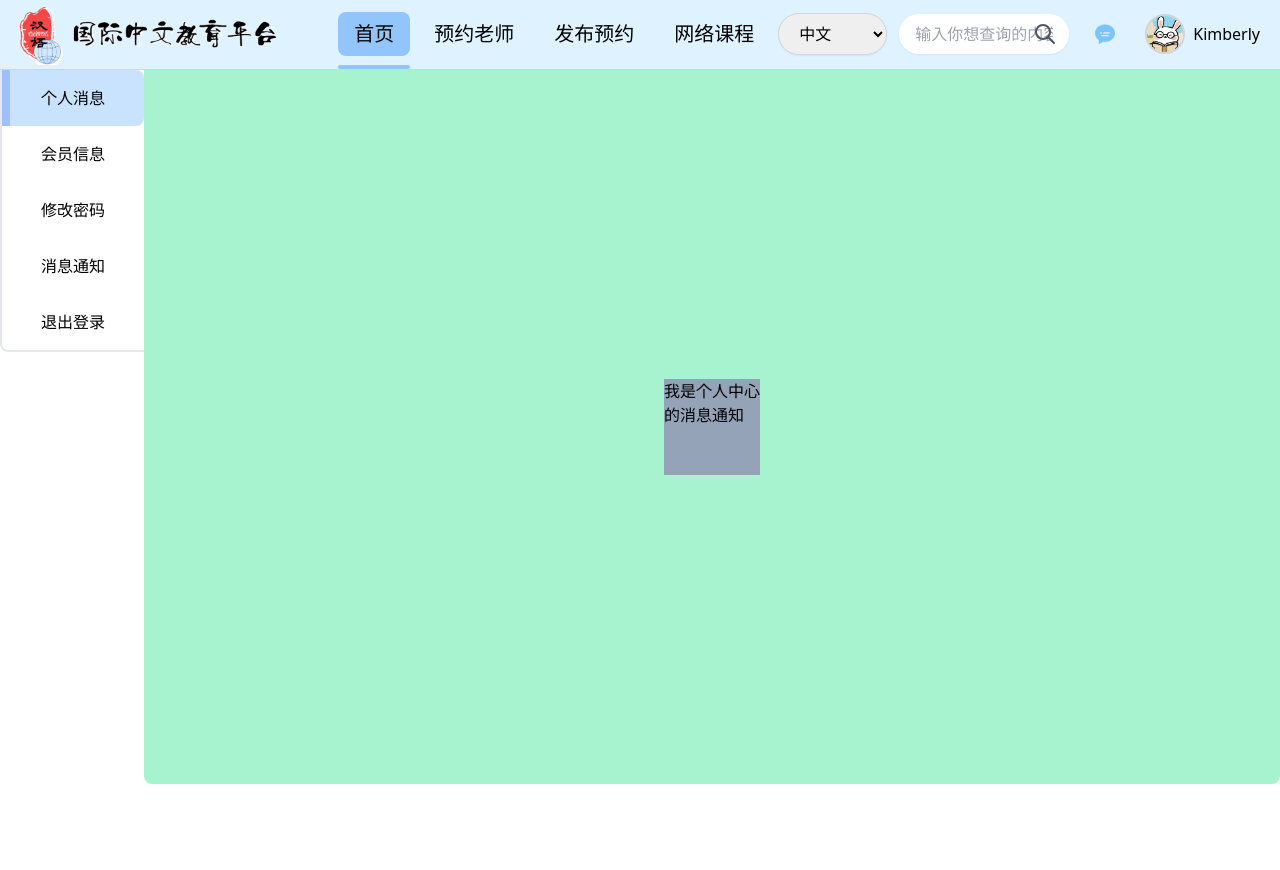
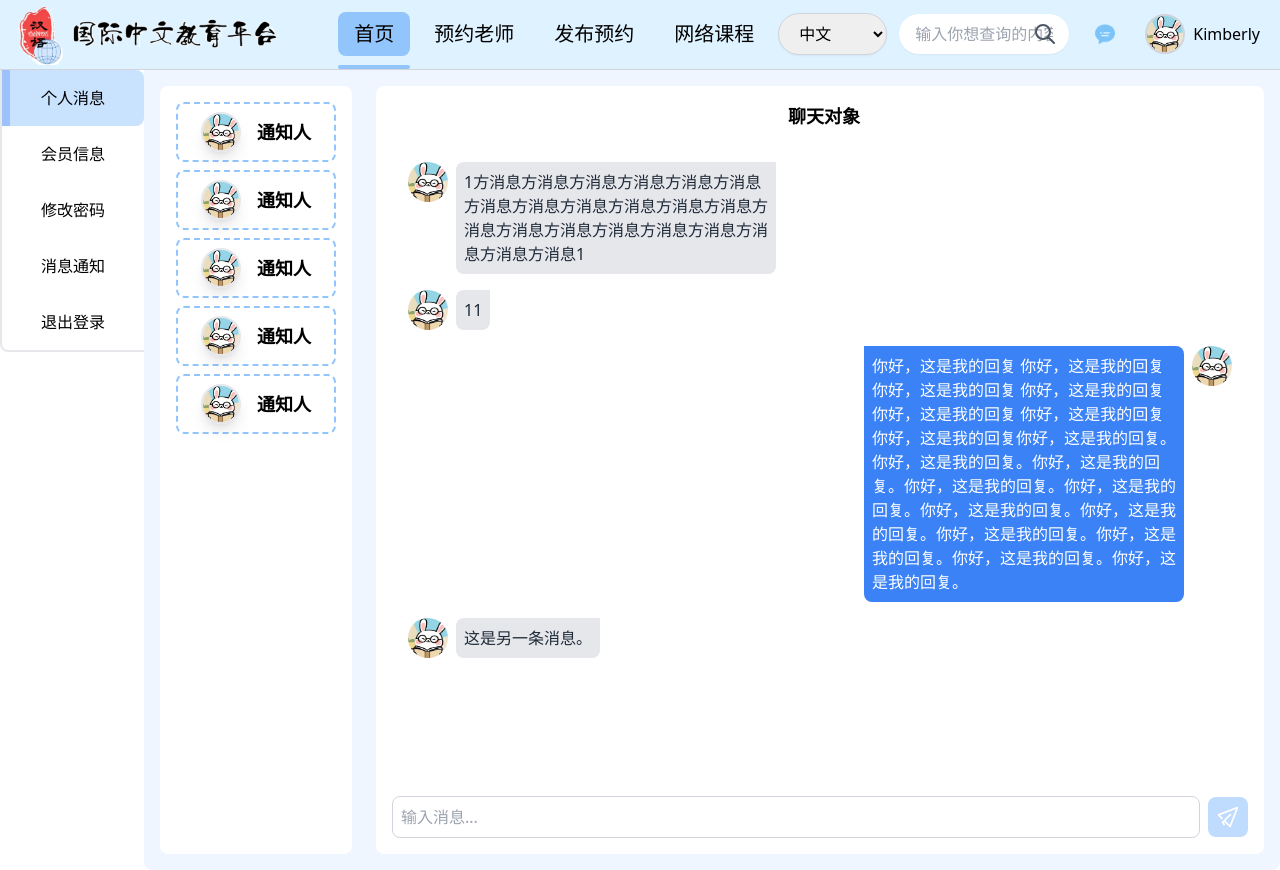
Before and after one commit to computersciencefreshmen/International_Chinese_Platform, a Vue app: page /student/center/message in a window 1280 px wide. Before the commit the page ends 800 px from the top, so only its background shows below. Built offline with nearby package versions, Linux system fonts and the light colour scheme.

Commit message:
完善个人页面

```diff
--- a/src/components/basic/tabSwitch.vue
+++ b/src/components/basic/tabSwitch.vue
@@ -2,6 +2,8 @@
 import { ref, nextTick, watch } from 'vue'
 import { usePersonalStore } from '@/stores'
 const personalStore = usePersonalStore() // 引入仓库
+import { useRouter } from 'vue-router'
+const router = useRouter()
 
 // 接收props的导航栏参数
 const props = defineProps({
@@ -51,6 +53,12 @@ watch(
   }
 )
 
+// 点击tab栏事件
+const handleTabClick = (index, path) => {
+  isTabActive.value = index // 更新状态
+  router.push(path) // 触发路由跳转
+}
+
 // 首次加载页面时，让横线移动到第一个tab栏的位置
 nextTick(() => {
   handleMouseLeave()
@@ -67,9 +75,9 @@ nextTick(() => {
     ></div>
     <div
       v-for="(item, index) in props.tabList"
-      :key="item.name"
+      :key="item.index"
       ref="tabRef"
-      @click="((isTabActive = index), $router.push(item.path))"
+      @click="handleTabClick(index, item.path)"
       @mouseenter="handleMouseEnter"
       @mouseleave="handleMouseLeave"
       class="p-4 ease-linear flex items-center justify-center cursor-pointer font-sans"
--- a/src/router/index.js
+++ b/src/router/index.js
@@ -1,5 +1,5 @@
 import { createRouter, createWebHistory } from 'vue-router'
-import { ref } from 'vue'
+// import { ref } from 'vue'
 
 const router = createRouter({
   history: createWebHistory(import.meta.env.BASE_URL),
@@ -116,17 +116,17 @@ const router = createRouter({
 //   }
 // });
 
-const transitionName = ref('slide-down') // 默认向下滑动
+// const transitionName = ref('slide-down') // 默认向下滑动
 
-router.beforeEach((to, from, next) => {
-  // 根据路由切换方向动态设置动画
-  if (to.meta.order > from.meta.order) {
-    transitionName.value = 'slide-down' // 向下滑动
-  } else {
-    transitionName.value = 'slide-up' // 向上滑动
-  }
-  next() //延迟500ms后执行路由跳转
-})
+// router.beforeEach((to, from, next) => {
+//   // 根据路由切换方向动态设置动画
+//   if (to.meta.order > from.meta.order) {
+//     transitionName.value = 'slide-down' // 向下滑动
+//   } else {
+//     transitionName.value = 'slide-up' // 向上滑动
+//   }
+//   next() //延迟500ms后执行路由跳转
+// })
 
 export default router
-export { transitionName }
+// export { transitionName }
--- a/src/views/student/personalCenter/messageNotice.vue
+++ b/src/views/student/personalCenter/messageNotice.vue
@@ -1,12 +1,179 @@
 <script setup>
-import HoverBox from '@/components/basic/HoverBox.vue'
+import { ref, onMounted, nextTick, onUnmounted } from 'vue' // 引入vue
+
+const contentLoaded = ref(false)
+
+//定义容器盒子
+const container = ref(null)
+
+//容器距离顶部的距离
+const containerTop = ref(0)
+
+// 动态计算容器的高度
+const handleContainerHeight = () => {
+  if (container.value) {
+    // 打印容器距离顶部的高度
+    containerTop.value = container.value.offsetTop
+    // 设置容器的高度
+    container.value.style.height = `${window.innerHeight - containerTop.value}px`
+  }
+}
+
+// 监听窗口大小变化
+const handleResize = () => {
+  handleContainerHeight()
+}
+
+onMounted(() => {
+  // 初始计算容器高度
+  handleContainerHeight()
+
+  // 添加窗口大小变化的监听器
+  window.addEventListener('resize', handleResize)
+})
+
+onUnmounted(() => {
+  // 移除窗口大小变化的监听器
+  window.removeEventListener('resize', handleResize)
+})
+
+onMounted(async () => {
+  await nextTick()
+  contentLoaded.value = true // 设置内容加载完成,显示聊天框
+  handleContainerHeight() // 动态计算容器的高度
+})
 </script>
 
 <template>
-  <div class="flex justify-center items-center h-full bg-emerald-200">
-    <div class="w-24 h-24 bg-slate-400">我是个人中心的消息通知</div>
-    <HoverBox></HoverBox>
+  <!-- 通知架子 -->
+  <div ref="container" class="p-4 bg-blue-50 flex h-screen">
+    <!-- 分左边通知人，右边聊天框 -->
+    <aside
+      class="w-48 bg-white mr-6 rounded-lg p-4 overflow-auto scroll-m-0 scrollBar"
+    >
+      <div
+        v-for="i in 5"
+        :key="i"
+        class="flex border-2 border-dashed border-blue-300 rounded-lg p-2 cursor-pointer justify-center items-center mb-2"
+      >
+        <img
+          class="h-10 w-10 rounded-full border-2 mr-4 shadow-lg"
+          src="@/assets/student/avatar.png"
+          alt="聊天对象"
+        />
+        <p class="font-semibold text-lg">通知人</p>
+      </div>
+    </aside>
+    <main class="flex-1 bg-white rounded-lg p-4">
+      <div v-if="contentLoaded" class="flex flex-col h-full">
+        <!-- 聊天对象昵称 -->
+        <div class="flex items-center mb-4 justify-center">
+          <span class="ml-2 text-black font-semibold text-lg">聊天对象</span>
+        </div>
+
+        <!-- 聊天内容区域 -->
+        <div class="flex-1 overflow-auto p-4 rounded-lg scrollBar">
+          <!-- 对方消息 -->
+          <div class="flex items-start mb-4">
+            <img
+              src="@/assets/student/avatar.png"
+              alt="Avatar"
+              class="w-10 h-10 rounded-full mr-2 bg-orange-100"
+            />
+            <div
+              class="bg-gray-200 text-gray-800 p-2 rounded-lg rounded-tr-none max-w-xs"
+            >
+              <p>
+                1方消息方消息方消息方消息方消息方消息方消息方消息方消息方消息方消息方消息方消息方消息方消息方消息方消息方消息方消息方消息方消息1
+              </p>
+            </div>
+          </div>
+          <!-- 对方消息 -->
+          <div class="flex items-start mb-4">
+            <img
+              src="@/assets/student/avatar.png"
+              alt="Avatar"
+              class="w-10 h-10 rounded-full mr-2 bg-orange-100"
+            />
+            <div
+              class="bg-gray-200 text-gray-800 p-2 rounded-lg rounded-tr-none max-w-xs"
+            >
+              <p>11</p>
+            </div>
+          </div>
+
+          <!-- 自己的消息 -->
+          <div class="flex items-start mb-4">
+            <div
+              class="bg-blue-500 text-white p-2 rounded-lg rounded-tl-none max-w-xs ml-auto"
+            >
+              <p>
+                你好，这是我的回复 你好，这是我的回复 你好，这是我的回复
+                你好，这是我的回复 你好，这是我的回复 你好，这是我的回复
+                你好，这是我的回复你好，这是我的回复。你好，这是我的回复。你好，这是我的回复。你好，这是我的回复。你好，这是我的回复。你好，这是我的回复。你好，这是我的回复。你好，这是我的回复。你好，这是我的回复。你好，这是我的回复。你好，这是我的回复。
+              </p>
+            </div>
+            <img
+              src="@/assets/student/avatar.png"
+              alt="Avatar"
+              class="w-10 h-10 rounded-full ml-2"
+            />
+          </div>
+
+          <!-- 更多消息 -->
+          <div class="flex items-start mb-4">
+            <img
+              src="@/assets/student/avatar.png"
+              alt="Avatar"
+              class="w-10 h-10 rounded-full mr-2"
+            />
+            <div
+              class="bg-gray-200 text-gray-800 p-2 rounded-lg rounded-tr-none max-w-xs"
+            >
+              <p>这是另一条消息。</p>
+            </div>
+          </div>
+        </div>
+
+        <!-- 输入框 -->
+        <div class="flex items-center mt-4">
+          <input
+            type="text"
+            placeholder="输入消息..."
+            class="flex-1 p-2 rounded-lg border border-gray-300 focus:outline-none focus:border-blue-500"
+          />
+          <button
+            class="bg-blue-200 hover:bg-blue-500 transition-all duration-100 ease-in-out text-white p-2 ml-2 rounded-lg"
+          >
+            <img
+              src="@/assets/student/send.svg"
+              alt="发送图标"
+              class="w-6 h-6"
+            />
+          </button>
+        </div>
+      </div>
+    </main>
   </div>
 </template>
 
-<style scoped></style>
+<style scoped>
+/* 自定义滚动条 */
+/* 自定义滚动条样式 */
+.scrollBar::-webkit-scrollbar {
+  width: 6px; /* 滚动条的宽度 */
+}
+.scrollBar::-webkit-scrollbar-track {
+  background: #f1f1f1; /* 滚动条轨道的背景颜色 */
+  border-radius: 10px; /* 滚动条轨道的圆角 */
+}
+
+.scrollBar::-webkit-scrollbar-thumb {
+  background: #888; /* 滚动条的背景颜色 */
+  border-radius: 10px; /* 滚动条的圆角 */
+}
+
+.scrollBar::-webkit-scrollbar-thumb:hover {
+  background: #6e6d6d; /* 滚动条悬停时的背景颜色 */
+}
+</style>
--- a/src/views/student/personalCenter/personalCenter.vue
+++ b/src/views/student/personalCenter/personalCenter.vue
@@ -1,26 +1,31 @@
 <script setup>
 import tabSwitch from '@/components/basic/tabSwitch.vue'
-import { transitionName } from '@/router' // 从路由配置中导入 transitionName
+// import { transitionName } from '@/router' // 从路由配置中导入 transitionName
 
 // 定义路由列表
 const routerList = [
   {
+    id: 1,
     name: '个人消息',
     path: '/student/center/info'
   },
   {
+    id: 2,
     name: '会员信息',
     path: '/student/center/vip'
   },
   {
+    id: 3,
     name: '修改密码',
     path: '/student/center/changePassword'
   },
   {
+    id: 4,
     name: '消息通知',
     path: '/student/center/message'
   },
   {
+    id: 5,
     name: '退出登录',
     path: ''
   }
@@ -29,19 +34,25 @@ const routerList = [
 
 <template>
   <!-- 布局容器 -->
-  <div class="container mx-auto flex mb-4">
+  <div class="container mx-auto flex">
     <!-- 左边导航栏 -->
     <aside class="w-36">
       <!-- 引入tab栏组件 -->
       <tabSwitch :tabList="routerList"></tabSwitch>
     </aside>
     <!-- 右边对应路由内容 -->
-    <main class="bg-blue-50 flex-1 rounded-b-lg overflow-hidden">
-      <router-view v-slot="{ Component, route }">
+    <main class="flex-1 rounded-b-lg overflow-hidden">
+      <!-- <router-view v-slot="{ Component, route }">
         <transition :name="transitionName" mode="out-in">
-          <component :is="Component" :key="route.fullPath" />
+          <keep-alive>
+            <component :is="Component" :key="route.fullPath" />
+          </keep-alive>
         </transition>
-      </router-view>
+      </router-view> -->
+
+      <Transition name="slide-down" mode="out-in">
+        <router-view></router-view>
+      </Transition>
     </main>
   </div>
 </template>
@@ -51,8 +62,8 @@ const routerList = [
 .slide-down-enter-active,
 .slide-down-leave-active {
   transition:
-    transform 0.5s ease,
-    opacity 0.5s ease;
+    transform 0.7s ease,
+    opacity 0.7s ease;
 }
 
 .slide-down-enter-from {
@@ -64,12 +75,30 @@ const routerList = [
   opacity: 0;
 }
 
-/* 向上滑动 */
+/* @keyframes slideDownTwice {
+  0% {
+    transform: translateY(-100%);
+    opacity: 1;
+  }
+  50% {
+    transform: translateY(100%);
+    opacity: 1;
+  }
+  50.01% {
+    transform: translateY(-100%);
+    opacity: 0;
+  }
+  100% {
+    transform: translateY(0);
+    opacity: 1;
+  }
+} */
+/* 向上滑动
 .slide-up-enter-active,
 .slide-up-leave-active {
   transition:
-    transform 0.5s ease,
-    opacity 0.5s ease;
+    transform 0.6s ease,
+    opacity 0.6s ease;
 }
 .slide-up-enter-from {
   transform: translateY(100%);
@@ -78,5 +107,5 @@ const routerList = [
 .slide-up-leave-to {
   transform: translateY(-100%);
   opacity: 0;
-}
+} */
 </style>
--- a/src/views/student/personalCenter/vipInfo.vue
+++ b/src/views/student/personalCenter/vipInfo.vue
@@ -1,8 +1,8 @@
 <script setup></script>
 
 <template>
-  <div class="flex justify-center items-center bg-red-300 h-full">
-    <div class="w-24 h-24 bg-slate-400">我是个人中心的vip</div>
+  <div class="flex justify-center items-center bg-blue-50 h-full">
+    <div class="w-24 h-24 bg-slate-400">我是个人中心的1vip</div>
   </div>
 </template>
 
```
Also changed, not shown: src/components/basic/InputComponent.vue (+24 -3 lines), src/views/student/personalCenter/changePassword.vue (+55 -3 lines), src/views/student/personalCenter/personalInfo.vue (+36 -18 lines), src/views/student/studentLayout/studentLayout.vue (+36 -16 lines), src/assets/student/send.svg (added).
